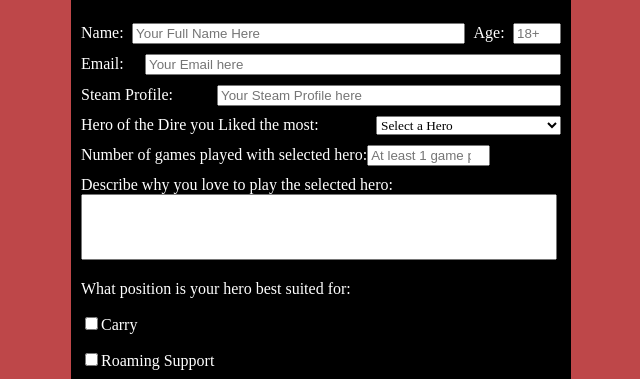
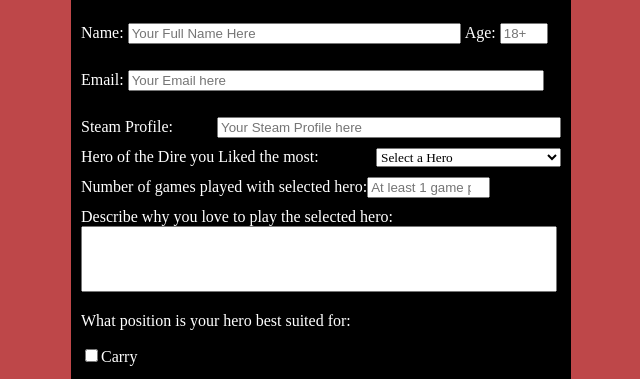
Before and after one commit to CaffeineIssues/responsive-survey-form, a plain HTML site: page index.html in a window 1280 px wide. Shown: the part 419-798 px from the top of the page, without its empty margins (319-959 px from the left). Drawn offline with Linux system fonts and the light colour scheme; a web font is replaced by a local one.

Commit message:
Update index.html

```diff
--- a/index.html
+++ b/index.html
@@ -19,12 +19,12 @@
                 <p id="description">2021 was an awesome year for Dota 2 and we would like to know which of The Dire heroes of the Dire you liked to play the most! Dont forget to fill in your steam profile to be elegible for a BIG reward.</p>
             </header>
             <form id="survey-form">
-                <label id="name-label" for="name">Name:</label>
+                <p><label id="name-label" for="name">Name:</label>
                 <input type="text" id="name" placeholder="Your Full Name Here" style="width: 325px;" required>
                 <label for="age">Age:</label>
-                <input type="number" id="age" placeholder="18+" style="width: 40px;" required>
-                <label id="email-label" for="email" >Email:</label>
-                <input type="email" id="email" placeholder="Your Email here" required>
+                <input type="number" id="age" placeholder="18+" style="width: 40px;" required></p>
+                <p><label id="email-label" for="email" >Email:</label>
+                <input type="email" id="email" placeholder="Your Email here" required></p>
                 <label for="steamprof" >Steam Profile:</label>
                 <input type="text" id="steamprof" placeholder="Your Steam Profile here" required>
                 <Label class="sing" for="dropdown">Hero of the Dire you Liked the most:</Label>
```
